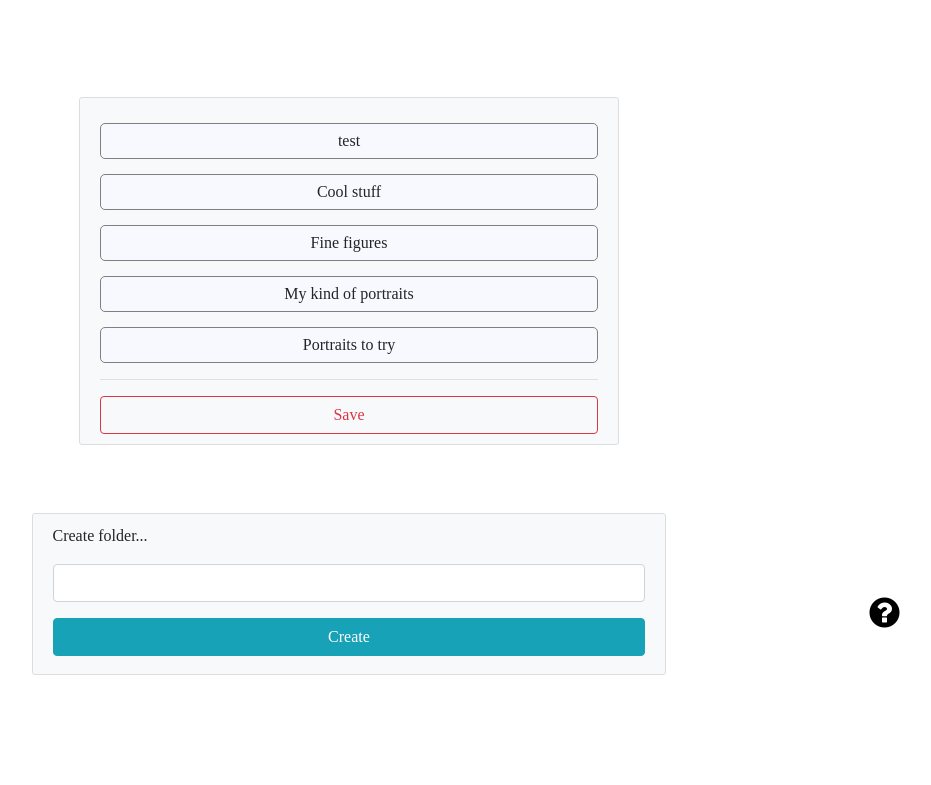
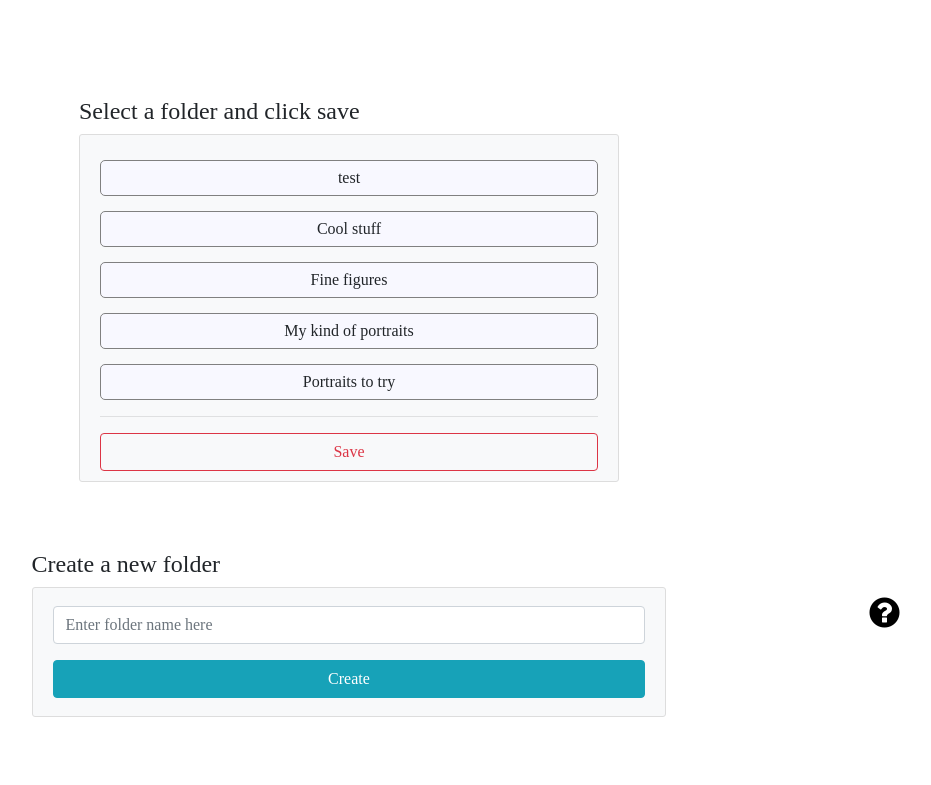
Before and after one commit to TomiwaJoseph/Painterest, a Django app: template main/templates/main/create_or_save.html in a window 1280 px wide. Shown: the part 72-857 px from the top of the page, without its empty margins (291-1222 px from the left). Before the commit the page ends 747 px from the top, so only its background shows below. Run offline with Django 3.2, Linux system fonts and the light colour scheme; the template is opened without the code that fills it: values that come from a table or form of the project are taken from there, others are empty; data comes from the database, SQL or seed files in the repository; parts of the project's set-up code (start-up, migrations or seed data) failed here and were passed over; some libraries are stand-ins or nearby versions.

Commit message:
added conditional to check if folders exist

```diff
--- a/main/templates/main/create_or_save.html
+++ b/main/templates/main/create_or_save.html
@@ -5,7 +5,9 @@
 <div class="row">
 
     <div class="col-md-6 mx-auto">
-        <div class="content-section bg-light mt-5">
+        {% if folders_list %}
+            <h4 class="mt-5">Select a folder and click save</h4>
+            <div class="content-section bg-light mt-2">
                 <form method="POST" action=".">
                     {% csrf_token %}
                     {% for folder in folders_list %}
@@ -16,14 +18,16 @@
                     <button type="submit" class="btn btn-outline-danger w-100">Save</button>
                 </form>
             </div>
+        {% endif %}
     </div>
+
     <div class="col-md-7 mx-auto my-5">
+        <h4>Create a new folder</h4>
         <div class="content-section bg-light">
             <form method="POST" action="{% url 'create' %}">
                 {% csrf_token %}
                 <input type="hidden" name='paint_id' value="{{ paint_pk }}">
-                <label for="">Create folder...</label>
-                <input type="text" class="form-control my-2" name="name">
+                <input type="text" class="form-control my-2" name="name" placeholder="Enter folder name here">
                 <button class="btn btn-info my-2 w-100">Create</button>
             </form>
         </div>
```
Lines whose indentation alone changed are shown as unchanged.
